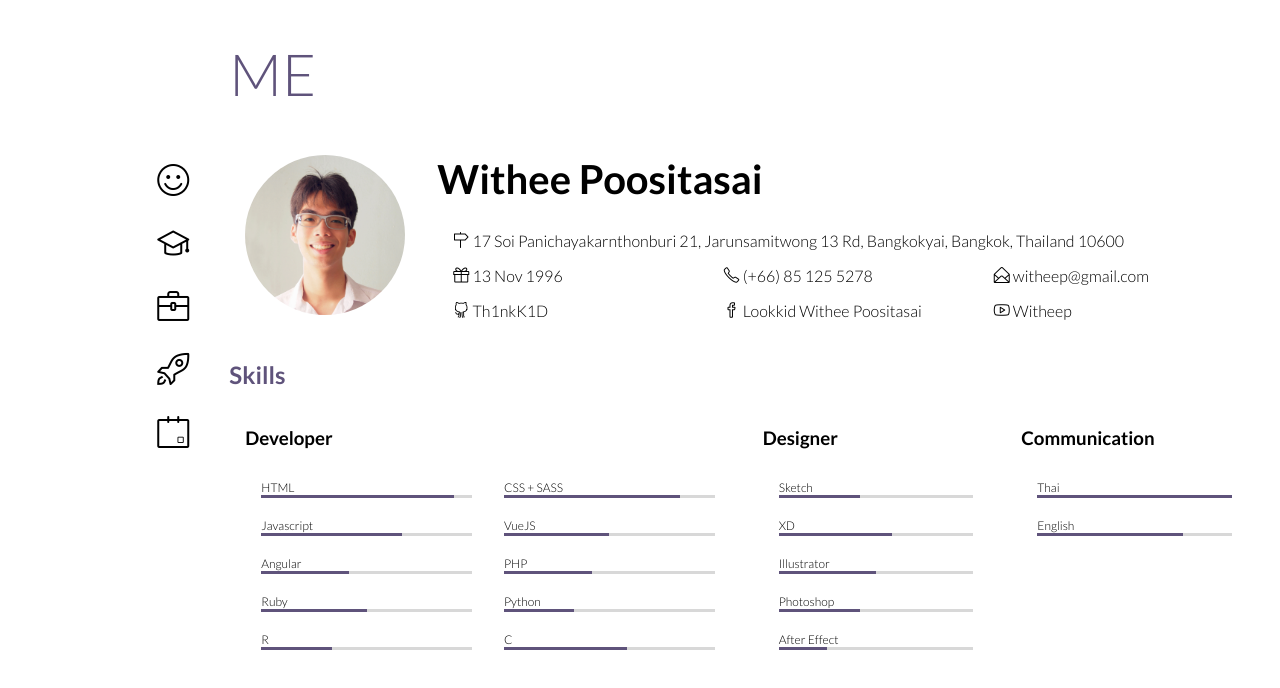
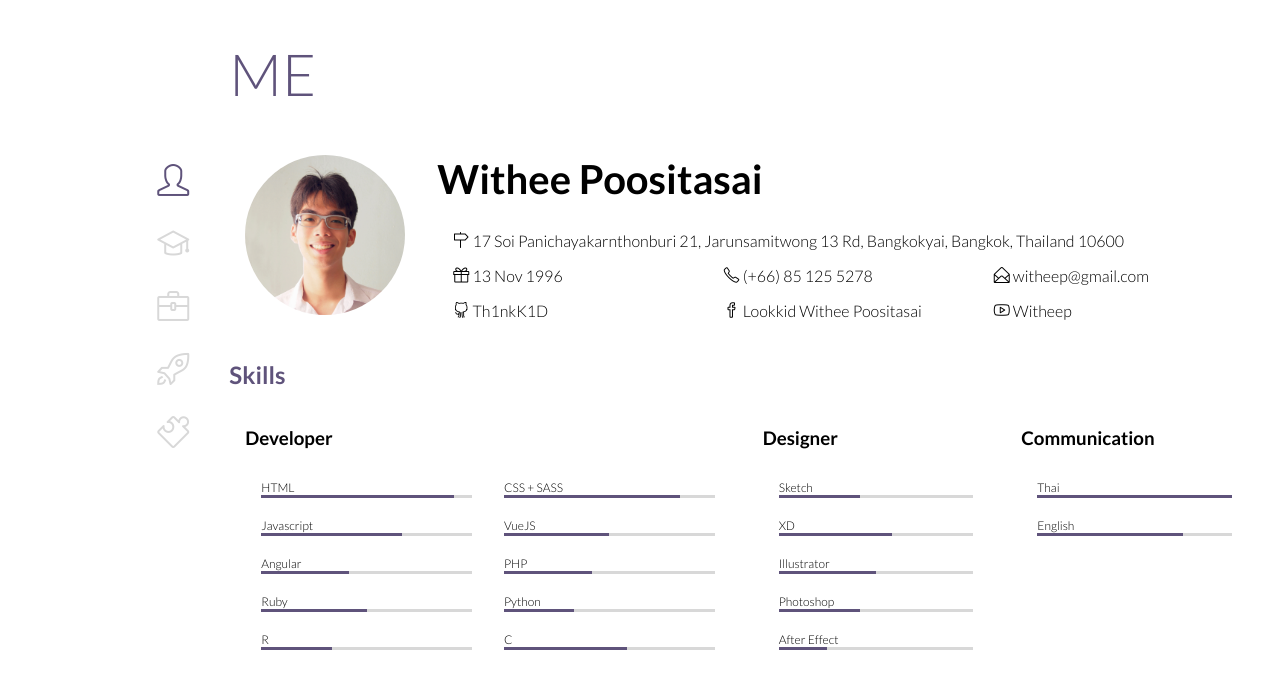
Before and after one commit to Th1nkK1D/me, a Vue app: page /profile in a window 1280 px wide. Shown: the top 688 px of the page. Built offline with nearby package versions, Linux system fonts and the light colour scheme.

Commit message:
Update navbar icon ,hover action and animation

```diff
--- a/src/components/Navbar.vue
+++ b/src/components/Navbar.vue
@@ -1,19 +1,7 @@
 <template>
   <div class="columns is-multiline navbar">
-    <div class="column is-12 item">
-      <router-link class="link" to="/profile"><i class="icon-emotsmile"></i></router-link>
-    </div>
-    <div class="column is-12 item">
-      <router-link class="link" to="/education"><i class="icon-graduation"></i></router-link>
-    </div>
-    <div class="column is-12 item">
-      <router-link class="link" to="/work"><i class="icon-briefcase"></i></router-link>
-    </div>
-    <div class="column is-12 item">
-      <router-link class="link" to="/projects"><i class="icon-rocket"></i></router-link>
-    </div>
-    <div class="column is-12 item">
-      <router-link class="link" to="/activities"><i class="icon-event"></i></router-link>
+    <div class="column is-12 item" v-for="item in menuItem" :key="item.route">
+      <router-link :class="{'link': true, 'active': $route.path == item.route}" :to="item.route"><i :class="'icon-' + item.icon"></i></router-link>
     </div>
   </div>
 </template>
@@ -23,6 +11,17 @@ import anime from 'animejs'
 
 export default {
   name: 'Navbar',
+  data() {
+    return {
+      menuItem: [
+        {name: 'Me', route: '/profile', icon: 'user'},
+        {name: 'Education', route: '/education', icon: 'graduation'},
+        {name: 'Work Experience', route: '/work', icon: 'briefcase'},
+        {name: 'Projects', route: '/projects', icon: 'rocket'},
+        {name: 'Activities', route: '/activities', icon: 'puzzle'},
+      ]
+    }
+  },
   mounted() {
     anime({
       targets: '.item',
@@ -46,7 +45,15 @@ export default {
   .link {
     font-size: 2em;
     text-decoration: none;
-    color: black;
+    color: #d8d8d8;
+
+    &:hover {
+      color: #968cad;
+    }
+
+    &.active {
+      color: #5F537B;
+    }
   }
 }
 
```
